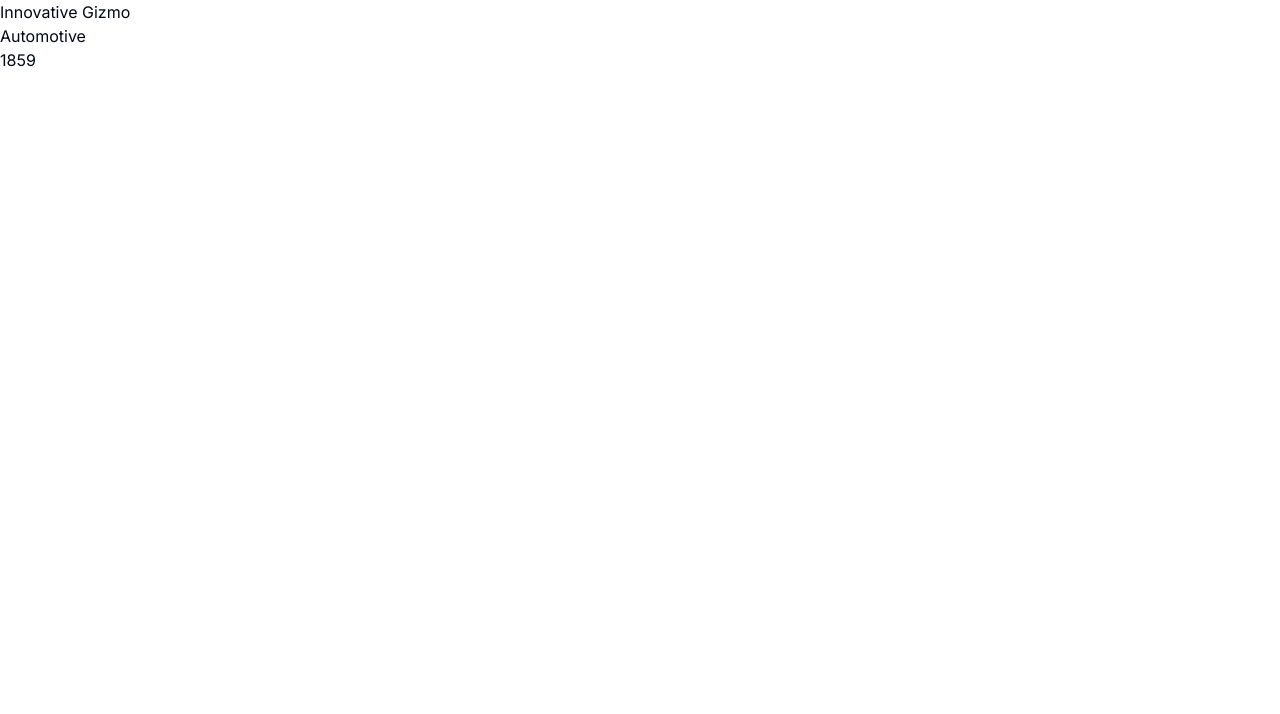
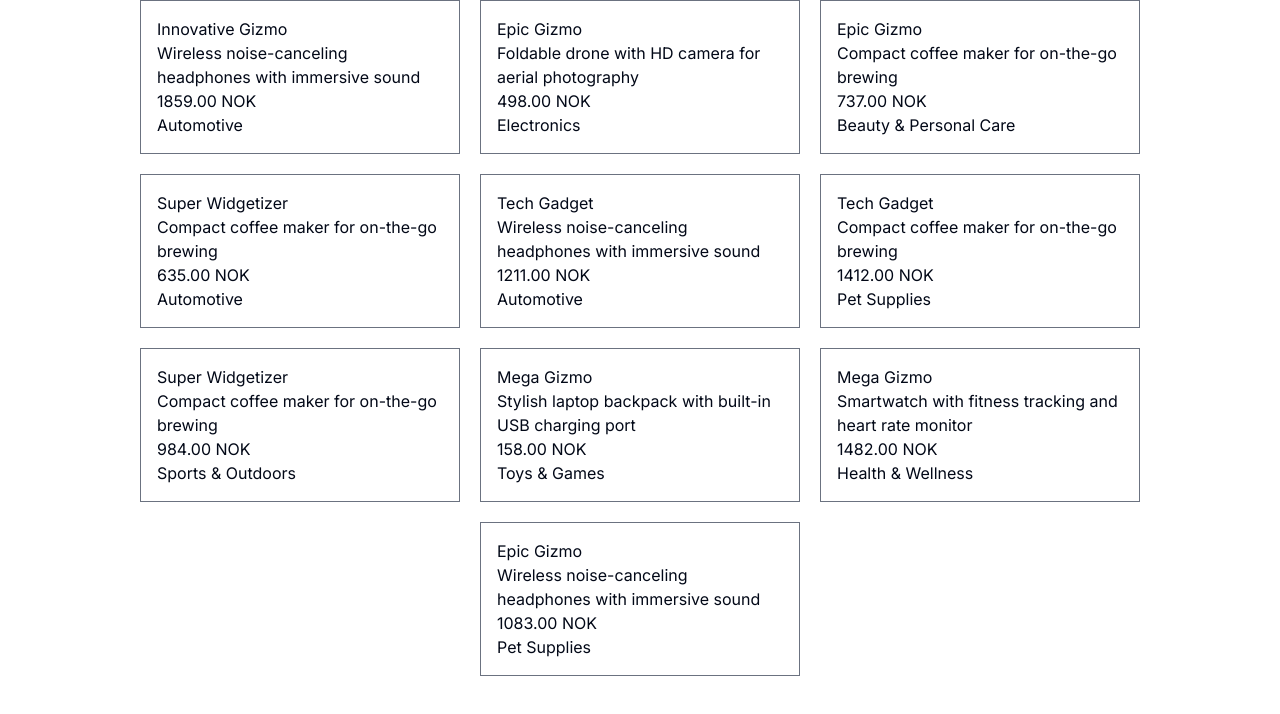
Before and after one commit to olikim/uke-40, a Next.js app: page /products in a window 1280 px wide. Shown: the top 714 px of the page. Built offline with nearby package versions, Linux system fonts and the light colour scheme.

Commit message:
Added tailwind css to product page

```diff
--- a/src/app/products/page.tsx
+++ b/src/app/products/page.tsx
@@ -1,5 +1,5 @@
 "use client"
-import ProductCard from "@/components/productCard";
+
 import ProductList from "@/components/productList";
 
 const productList = [
@@ -9,8 +9,8 @@ const productList = [
 
 export default function ProductsPage() {
     return (
-    <div>
-        <ProductList />
-    </div>
+
+    <ProductList />
+
     )
   }
--- a/src/components/features/products/createProducts.ts
+++ b/src/components/features/products/createProducts.ts
@@ -3,6 +3,7 @@ import type { CreateProducts, FakeProduct } from "./types"
 export const fakeProduct: FakeProduct = {
     id: () => getRandomId(),
     title: () => getRandomListItem(fakeTitles),
+    description: () => getRandomListItem(fakeDescriptions),
     category: () => getRandomListItem(fakeCategories),
     price: () => getRandomPrice()
 }
@@ -15,6 +16,7 @@ export const createProduct: CreateProducts = ({count, fakeProduct}) => {
         const product = {
             id: fakeProduct.id(),
             title: fakeProduct.title(),
+            description: fakeProduct.description(),
             category: fakeProduct.category(),
             price: fakeProduct.price()
         }
@@ -58,6 +60,19 @@ const fakeCategories: string [] = [
     'Pet Supplies'
 ]
 
+const fakeDescriptions: string [] = [
+    "Wireless noise-canceling headphones with immersive sound",
+    "Compact coffee maker for on-the-go brewing",
+    "Multi-functional blender for smoothies and food processing",
+    "Smartwatch with fitness tracking and heart rate monitor",
+    "Portable power bank with fast charging capability",
+    "Eco-friendly reusable water bottle with a built-in fruit infuser",
+    "Smart thermostat for energy-efficient home temperature control",
+    "Foldable drone with HD camera for aerial photography",
+    "Stylish laptop backpack with built-in USB charging port",
+    "LED smart bulbs that can be controlled via a mobile app"
+]
+
 const getRandomListItem = <T>(items: T[]) => {
         // Generate a random index within the array's length.
         const randomIndex = Math.floor(Math.random() * items.length)
--- a/src/components/features/products/types.ts
+++ b/src/components/features/products/types.ts
@@ -2,6 +2,7 @@
 export type FakeProduct = {
     id: () => string
     title: () => string
+    description: () => string
     category: () => string
     price: () => number
 }
@@ -9,6 +10,7 @@ export type FakeProduct = {
 export type Product = {
     id: string
     title: string
+    description: string
     category: string
     price: number
 }
@@ -25,6 +27,7 @@ export type CreateProducts = (
 export type ProductCardProps = {
     id: string
     title: string
+    description: string
     category: string
     price: number
   }
--- a/src/components/productCard.tsx
+++ b/src/components/productCard.tsx
@@ -1,13 +1,19 @@
 import { ProductCardProps } from "./features/products/types";
 
 export default function ProductCard (props: ProductCardProps) {
-    const { id, title, category, price } = props
+    const { id, title, description, category, price } = props
     return (
-        <article>
-            <h2>{title}</h2>
+        <article className="border border-solid border-gray-500 p-4 max-w-xs">
+            <h2>
+                {title}
+            </h2>
+            <p>
+                {description}
+            </p>
+            <p>
+                {price}.00 NOK
+            </p>
             <span>{category}</span>
-            <p>{price}</p>
-
         </article>
     )
 }
--- a/src/components/productList.tsx
+++ b/src/components/productList.tsx
@@ -6,14 +6,14 @@ import ProductCard from "./productCard"
 
 export default function ProductList () {
 
-    const products = Array.from(createProduct({ count: 1, fakeProduct }).values())
+    const products = Array.from(createProduct({ count: 10, fakeProduct }).values())
 
     return (
-        <>
-        {products.map((product) => (
-            <ProductCard key={product.id} {...product}/>
-          ))}
-        </>
+        <div className="flex flex-wrap flex-row gap-5 justify-center items-center">
+            {products.map((product) => (
+                <ProductCard key={product.id} {...product}/>
+                ))}
+        </div>
 
     )
 }
```
